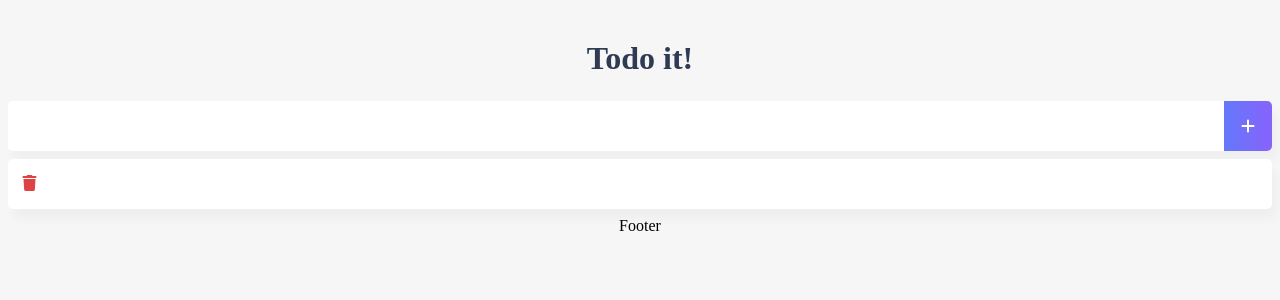
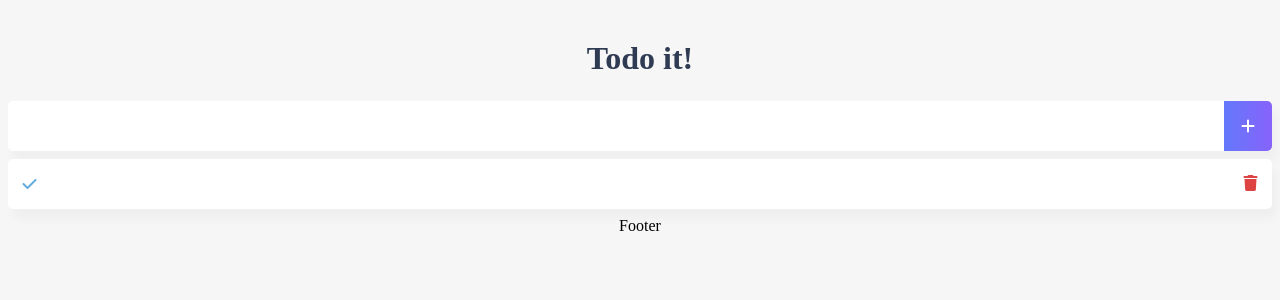
Before and after one commit to geunheejung/vue-intermediate, a Vue app: page / in a window 1280 px wide. Both pictures are taken after a click on the element 1248 px from the left and 126 px from the top of the page. Shown: the top 300 px of the page. Built offline with nearby package versions, Linux system fonts and the light colour scheme.

Commit message:
TodoItem 토글 기능 추가.

```diff
--- a/src/App.vue
+++ b/src/App.vue
@@ -22,8 +22,10 @@ export default {
 
     for (let i = 0; i < localStorage.length; i++) {
       const key = localStorage.key(i);
+      const value = localStorage.getItem(key);
+      const todoItem = JSON.parse(value);
 
-      this.todoItems.push(key);
+      this.todoItems.push(todoItem);
     }
   },
   methods: {
@@ -31,7 +33,12 @@ export default {
       this.todoItems.push(newTodoItem);
     },
     removeTodoItem: function (removeTodoItem) {
-      this.todoItems = this.todoItems.filter((todo) => todo !== removeTodoItem);
+      const { id } = removeTodoItem;
+      this.todoItems = this.todoItems.filter((todo, index) => todo.id !== id);
+    },
+    toggleTodoItem: function (targetIndex) {
+      this.todoItems[targetIndex].isCompleted =
+        !this.todoItems[targetIndex].isCompleted;
     },
   },
 };
@@ -44,6 +51,7 @@ export default {
     <TodoList
       v-bind:todo-list="todoItems"
       @removeTodoItem="removeTodoItem"
+      @toggleTodoItem="toggleTodoItem"
     ></TodoList>
     <TodoFooter></TodoFooter>
   </div>
--- a/src/components/TodoInput.vue
+++ b/src/components/TodoInput.vue
@@ -8,6 +8,17 @@
 </template>
 
 <script>
+const createTodoItem = (() => {
+  let id = 0;
+  return (content) => {
+    return {
+      id: id++,
+      content,
+      isCompleted: false,
+    };
+  };
+})();
+
 export default {
   // props: {
   //   addTodoItem: Function,
@@ -19,8 +30,9 @@ export default {
   },
   methods: {
     addTodo: function () {
-      localStorage.setItem(this.newTodoItem, this.newTodoItem);
-      this.$emit("addTodoItem", this.newTodoItem);
+      const todoItem = createTodoItem(this.newTodoItem);
+      localStorage.setItem(todoItem.id, JSON.stringify(todoItem));
+      this.$emit("addTodoItem", todoItem);
       this.clearInput();
     },
     clearInput: function () {
--- a/src/components/TodoList.vue
+++ b/src/components/TodoList.vue
@@ -1,9 +1,22 @@
 <template>
   <div>
     <ul>
-      <li v-for="todoItem in todoList" v-bind:key="todoItem" class="shadow">
-        {{ todoItem }}
-        <span class="remove-btn" @click="removeTodo(todoItem)">
+      <li
+        v-for="(todoItem, index) in todoList"
+        v-bind:key="todoItem.content"
+        @click="toggleTodo(todoItem, index)"
+        v-bind:class="{ 'text-completed': todoItem.isCompleted }"
+        class="shadow"
+      >
+        <span
+          v-bind:class="{ 'check-btn-completed': todoItem.isCompleted }"
+          class="check-btn"
+          @click="toggleTodo(todoItem, index)"
+        >
+          <i class="fa-solid fa-check"></i>
+        </span>
+        {{ todoItem.content }}
+        <span class="remove-btn" @click="removeTodo(todoItem, index)">
           <i class="fa-solid fa-trash"></i>
         </span>
       </li>
@@ -16,11 +29,16 @@ export default {
   props: ["todoList"],
   methods: {
     removeTodo: function (todoItem) {
-      localStorage.removeItem(todoItem);
+      localStorage.removeItem(todoItem.id);
       this.$emit("removeTodoItem", todoItem);
     },
+    toggleTodo: function (todoItem, index) {
+      /**
+       * 클릭된 todoItem을 toggle한다.
+       */
+      this.$emit("toggleTodoItem", index);
+    },
   },
-  // 여기서 로컬 스토리지에 어떻게 접근해야 하지? 차라리 todoList를 props로 전달받고 상위에서 관리하게 하면?
 };
 </script>
 
@@ -34,7 +52,6 @@ ul {
 
 li {
   display: flex;
-  justify-content: space-between;
   align-items: center;
   min-height: 50px;
   height: 50px;
@@ -42,8 +59,10 @@ li {
   padding: 0 0.9rem;
   background: #fff;
   border-radius: 5px;
+  cursor: pointer;
 }
 .check-btn {
+  cursor: pointer;
   line-height: 45px;
   color: #62acde;
   margin-right: 5px;
@@ -57,6 +76,7 @@ li {
 }
 
 .remove-btn {
+  margin-left: auto;
   cursor: pointer;
   color: #de4343;
 }
```
